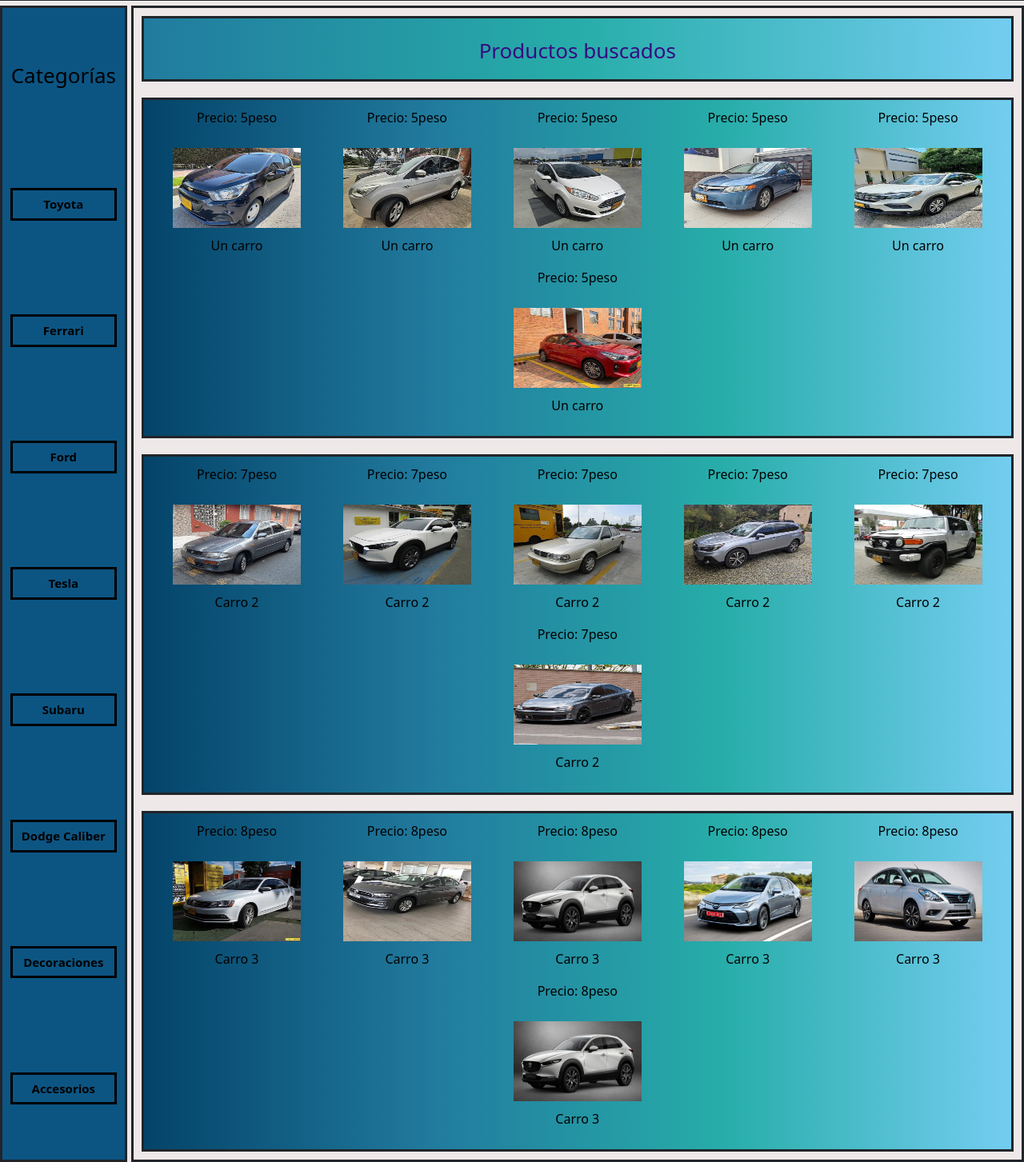
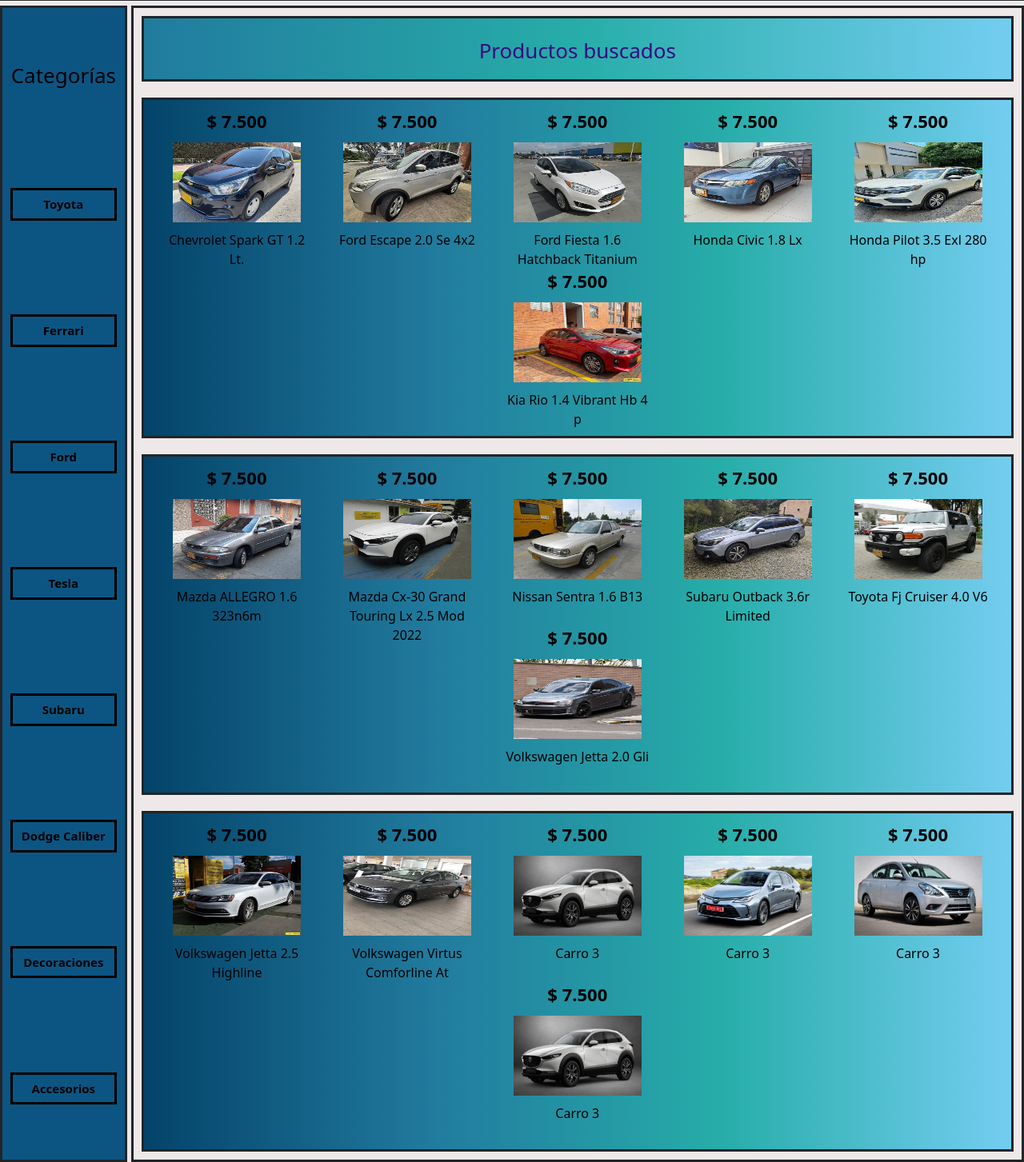
Before and after one commit to FawziL/mi_repositorio_proyecto_final, a website: page htmls/productos.html in a window 1280 px wide. Shown: the part 183-1636 px from the top of the page at 80% size. Drawn offline with nearby package versions, Linux system fonts and the light colour scheme.

Commit message:
agregue los nombres de las imagenes y arregle unid

```diff
--- a/css/estilos.css
+++ b/css/estilos.css
@@ -17,7 +17,7 @@
   display: flex;
   justify-content: center; }
 
-#tituloP {
+#tituloP{
   grid-area: tituloP;
   display: flex;
   padding-top: 15px; }
@@ -130,10 +130,10 @@
   justify-content: center;
   flex-direction: column; }
 
-#productos-Productos {
+.productos-Productos {
   display: flex; }
 
-#productos-Buscados {
+.productos-Buscados {
   display: flex;
   flex-direction: row;
   justify-content: space-around;
@@ -141,9 +141,11 @@
   width: 100%;
   margin: 10px; }
 
-#productosPrueba {
+.productosPrueba {
   display: flex;
-  flex-direction: column; }
+  flex-direction: column;
+  width: 180px;
+  height: 200px; }
 
 /* Botones, inicio de sesion///////////////////////////////////////////// */
 #usuarios {
@@ -246,7 +248,7 @@
   width: 500px;
   padding: 15px; }
 
-.padding-top {
+.padding-top{
   padding-top: 10px; }
 
 /* FOOTER/////////////////////////////////////////////// */
@@ -298,7 +300,7 @@
   .letrasGrandes{
     font-size: 20px;
   }
-  #productos-Buscados {
+  .productos-Buscados {
     flex-direction: row;
     flex-wrap: wrap;
     align-items: center;
@@ -366,7 +368,7 @@
     .letrasGrandes{
       font-size: 20px;
     }
-    #productos-Buscados {
+    .productos-Buscados {
       flex-direction: row;
       flex-wrap: wrap;
       align-items: center;
@@ -396,7 +398,7 @@
   /*/////// responsive3//////////*/
   @media (min-width: 901px) and (max-width: 1000px) {
 
-    #productos-Buscados {
+    .productos-Buscados {
       flex-direction: row;
       flex-wrap: wrap;
       align-items: center;
@@ -422,7 +424,7 @@
   /*/////// responsive3//////////*/
     @media (min-width: 1001px) and (max-width: 1100px){
 
-      #productos-Buscados {
+      .productos-Buscados {
         flex-direction: row;
         flex-wrap: wrap;
         align-items: center;
@@ -449,7 +451,7 @@
   /*/////// responsive3//////////*/
   @media (min-width: 1101px) {
 
-    #productos-Buscados {
+    .productos-Buscados {
       flex-direction: row;
       flex-wrap: wrap;
       align-items: center;
@@ -518,3 +520,10 @@
 .vh{
   height: 50vh;
 }
+.precios{
+  font-size: 22px;
+  font-weight: bold;
+}
+div p{
+  margin: 0px;
+}
--- a/htmls/productos.html
+++ b/htmls/productos.html
@@ -100,42 +100,42 @@
             <div class="titulo">
                 <h2 class="subTitulos noMargin">Productos buscados</h2>
             </div>
-            <div id="productos-Productos">
-                    <article id="productos-Buscados">
-                        <div id="productosPrueba">
-                            <p>Precio: 5peso</p>
+            <div class="productos-Productos">
+                    <article class="productos-Buscados">
+                        <div class="productosPrueba">
+                            <p class="precios">$ 7.500</p>
                             <img src="../img/Chevrolet Spark GT 1.2 Lt.jpg" alt="" data-bs-toggle="modal" data-bs-target="#carro-uno">
-                            <p>Un carro</p>
+                            <p>Chevrolet Spark GT 1.2 Lt.</p>
 
                         </div>
-                        <div id="productosPrueba">
-                            <p>Precio: 5peso</p>
+                        <div class="productosPrueba">
+                            <p class="precios">$ 7.500</p>
                             <img src="../img/Ford Escape 2.0 Se 4x2.jpg" alt="" data-bs-toggle="modal" data-bs-target="#carro-uno">
-                            <p>Un carro</p>
+                            <p>Ford Escape 2.0 Se 4x2</p>
 
                         </div>
-                        <div id="productosPrueba">
-                            <p>Precio: 5peso</p>
+                        <div class="productosPrueba">
+                            <p class="precios">$ 7.500</p>
                             <img src="../img/Ford Fiesta 1.6 Hatchback Titanium.jpg" alt="" data-bs-toggle="modal" data-bs-target="#carro-uno">
-                            <p>Un carro</p>
+                            <p>Ford Fiesta 1.6 Hatchback Titanium</p>
 
                         </div>
-                        <div id="productosPrueba">
-                            <p>Precio: 5peso</p>
+                        <div class="productosPrueba">
+                            <p class="precios">$ 7.500</p>
                             <img src="../img/Honda Civic 1.8 Lx.jpg" alt="" data-bs-toggle="modal" data-bs-target="#carro-uno">
-                            <p>Un carro</p>
+                            <p>Honda Civic 1.8 Lx</p>
 
                         </div>
-                        <div id="productosPrueba">
-                            <p>Precio: 5peso</p>
+                        <div class="productosPrueba">
+                            <p class="precios">$ 7.500</p>
                             <img src="../img/Honda Pilot 3.5 Exl 280 hp.jpg" alt="" data-bs-toggle="modal" data-bs-target="#carro-uno">
-                            <p>Un carro</p>
+                            <p>Honda Pilot 3.5 Exl 280 hp</p>
 
                         </div>
-                        <div id="productosPrueba">
-                            <p>Precio: 5peso</p>
+                        <div class="productosPrueba">
+                            <p class="precios">$ 7.500</p>
                             <img src="../img/Kia Rio 1.4 Vibrant Hb 4 p.jpg" alt="" data-bs-toggle="modal" data-bs-target="#carro-uno">
-                            <p>Un carro</p>
+                            <p>Kia Rio 1.4 Vibrant Hb 4 p</p>
 
                         </div>
                         <div class="modal fade" id="carro-uno">
@@ -148,37 +148,37 @@
                         </div>
                     </article>
             </div>
-            <div id="productos-Productos">
-                    <article id="productos-Buscados">
-                        <div id="productosPrueba">
-                            <p>Precio: 7peso</p>
+            <div class="productos-Productos">
+                    <article class="productos-Buscados">
+                        <div class="productosPrueba">
+                            <p class="precios">$ 7.500</p>
                             <img src="../img/Mazda ALLEGRO 1.6 323n6m.jpg" alt="" data-bs-toggle="modal" data-bs-target="#carro-dos">
-                            <p>Carro 2</p>
+                            <p>Mazda ALLEGRO 1.6 323n6m</p>
                         </div>
-                        <div id="productosPrueba">
-                            <p>Precio: 7peso</p>
+                        <div class="productosPrueba">
+                            <p class="precios">$ 7.500</p>
                             <img src="../img/Mazda Cx-30 Grand Touring Lx 2.5 Mod 2022.jpg" alt="" data-bs-toggle="modal" data-bs-target="#carro-dos">
-                            <p>Carro 2</p>
+                            <p>Mazda Cx-30 Grand Touring Lx 2.5 Mod 2022</p>
                         </div>
-                        <div id="productosPrueba">
-                            <p>Precio: 7peso</p>
+                        <div class="productosPrueba">
+                            <p class="precios">$ 7.500</p>
                             <img src="../img/Nissan Sentra 1.6 B13.jpg" alt="" data-bs-toggle="modal" data-bs-target="#carro-dos">
-                            <p>Carro 2</p>
+                            <p>Nissan Sentra 1.6 B13</p>
                         </div>
-                        <div id="productosPrueba">
-                            <p>Precio: 7peso</p>
+                        <div class="productosPrueba">
+                            <p class="precios">$ 7.500</p>
                             <img src="../img/Subaru Outback 3.6r Limited.jpg" alt="" data-bs-toggle="modal" data-bs-target="#carro-dos">
-                            <p>Carro 2</p>
+                            <p>Subaru Outback 3.6r Limited</p>
                         </div>
-                        <div id="productosPrueba">
-                            <p>Precio: 7peso</p>
+                        <div class="productosPrueba">
+                            <p class="precios">$ 7.500</p>
                             <img src="../img/Toyota Fj Cruiser 4.0 V6.jpg" alt="" data-bs-toggle="modal" data-bs-target="#carro-dos">
-                            <p>Carro 2</p>
+                            <p>Toyota Fj Cruiser 4.0 V6</p>
                         </div>
-                        <div id="productosPrueba">
-                            <p>Precio: 7peso</p>
+                        <div class="productosPrueba">
+                            <p class="precios">$ 7.500</p>
                             <img src="../img/Volkswagen Jetta 2.0 Gli.jpg" alt="" data-bs-toggle="modal" data-bs-target="#carro-dos">
-                            <p>Carro 2</p>
+                            <p>Volkswagen Jetta 2.0 Gli</p>
                         </div>
                         <div class="modal fade" id="carro-dos">
                             <div class="modal-dialog modal-dialog-centered">
@@ -190,35 +190,35 @@
                         </div>
                     </article>
             </div>
-            <div id="productos-Productos">
-                    <article id="productos-Buscados">
-                        <div id="productosPrueba">
-                            <p>Precio: 8peso</p>
+            <div class="productos-Productos">
+                    <article class="productos-Buscados">
+                        <div class="productosPrueba">
+                            <p class="precios">$ 7.500</p>
                             <img src="../img/Volkswagen Jetta 2.5 Highline.jpg" alt="" data-bs-toggle="modal" data-bs-target="#carro-tres">
-                            <p>Carro 3</p>
+                            <p>Volkswagen Jetta 2.5 Highline</p>
                         </div>
-                        <div id="productosPrueba">
-                            <p>Precio: 8peso</p>
+                        <div class="productosPrueba">
+                            <p class="precios">$ 7.500</p>
                             <img src="../img/Volkswagen Virtus Comforline At.jpg" alt="" data-bs-toggle="modal" data-bs-target="#carro-tres">
-                            <p>Carro 3</p>
+                            <p>Volkswagen Virtus Comforline At</p>
                         </div>
-                        <div id="productosPrueba">
-                            <p>Precio: 8peso</p>
+                        <div class="productosPrueba">
+                            <p class="precios">$ 7.500</p>
                             <img src="../img/carro1.jpg" alt="" data-bs-toggle="modal" data-bs-target="#carro-tres">
                             <p>Carro 3</p>
                         </div>
-                        <div id="productosPrueba">
-                            <p>Precio: 8peso</p>
+                        <div class="productosPrueba">
+                            <p class="precios">$ 7.500</p>
                             <img src="../img/carro2.jpg" alt="" data-bs-toggle="modal" data-bs-target="#carro-tres">
                             <p>Carro 3</p>
                         </div>
-                        <div id="productosPrueba">
-                            <p>Precio: 8peso</p>
+                        <div class="productosPrueba">
+                            <p class="precios">$ 7.500</p>
                             <img src="../img/carro3.jpg" alt="" data-bs-toggle="modal" data-bs-target="#carro-tres">
                             <p>Carro 3</p>
                         </div>
-                        <div id="productosPrueba">
-                            <p>Precio: 8peso</p>
+                        <div class="productosPrueba">
+                            <p class="precios">$ 7.500</p>
                             <img src="../img/carro1.jpg" alt="" data-bs-toggle="modal" data-bs-target="#carro-tres">
                             <p>Carro 3</p>
                         </div>
```
